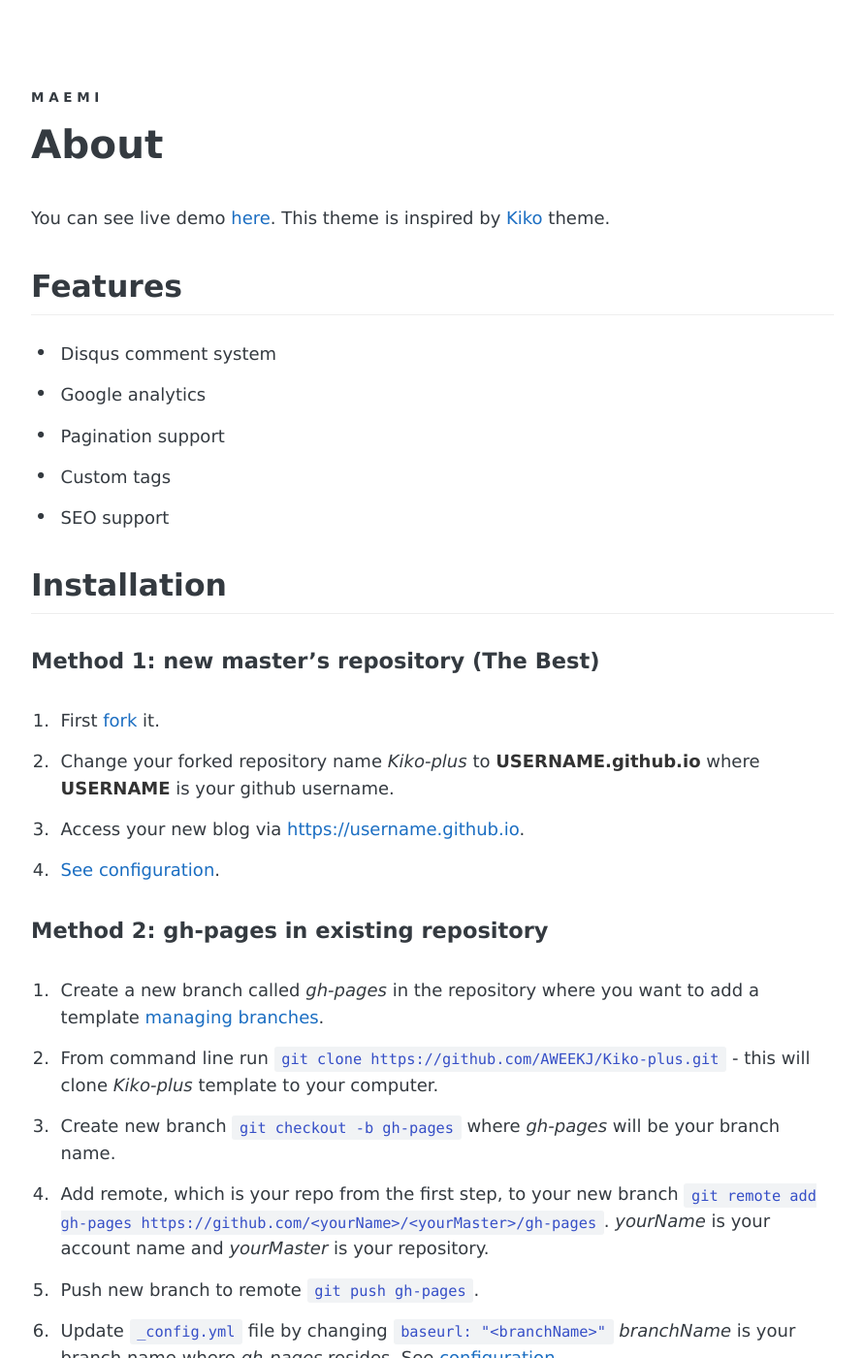
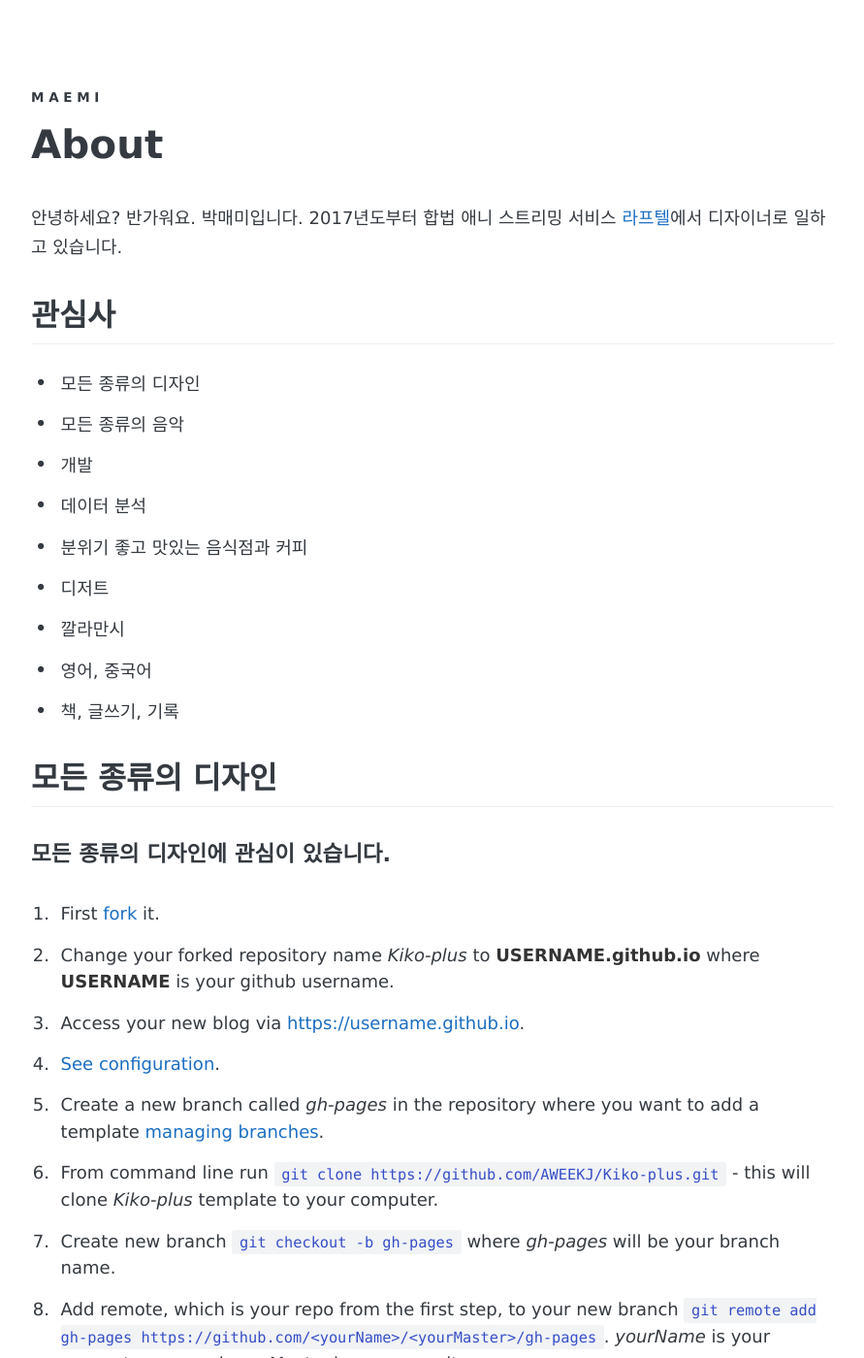
Before and after one commit to maeeemi/maeeemi.github.io, a Jekyll site: the page built from about.md, in a window 1280 px wide and 1400 px high. Shown: the whole window at 97% size, without its empty margins (194-1085 px from the left). Built offline with Jekyll 4.4.1, drawn with Linux system fonts in a browser that asks for light colours; some web fonts are replaced; some of the changed text lies outside the part shown.

Commit message:
Change About Test

```diff
--- a/about.md
+++ b/about.md
@@ -3,39 +3,37 @@
 permalink: /about/
 ---
 
-You can see live demo [here](https://aweekj.github.io/Kiko-plus). This theme is inspired by [Kiko](http://github.com/gfjaru/Kiko) theme.
-
-## Features
-
-- Disqus comment system
-- Google analytics
-- Pagination support
-- Custom tags
-- SEO support
+안녕하세요? 반가워요. 박매미입니다.
+2017년도부터 합법 애니 스트리밍 서비스 [라프텔](http://laftel.net)에서 디자이너로 일하고 있습니다.
 
 
-## Installation
+## 관심사
 
-#### Method 1: new master's repository (The Best)
+- 모든 종류의 디자인
+- 모든 종류의 음악
+- 개발
+- 데이터 분석
+- 분위기 좋고 맛있는 음식점과 커피
+- 디저트
+- 깔라만시
+- 영어, 중국어
+- 책, 글쓰기, 기록
+
+
+## 모든 종류의 디자인
+
+#### 모든 종류의 디자인에 관심이 있습니다.
 
 1. First [fork](https://github.com/AWEEKJ/Kiko-plus/fork) it.
 2. Change your forked repository name _Kiko-plus_ to __USERNAME.github.io__ where __USERNAME__ is your github username.
 3. Access your new blog via [https://username.github.io](https://username.github.io).
 4. [See configuration](#configuration).
-
-#### Method 2: gh-pages in existing repository
-
 1. Create a new branch called _gh-pages_ in the repository where you want to add a template [managing branches](https://help.github.com/articles/creating-and-deleting-branches-within-your-repository/).
 2. From command line run `git clone https://github.com/AWEEKJ/Kiko-plus.git` - this will clone _Kiko-plus_ template to your computer.
 3. Create new branch `git checkout -b gh-pages` where _gh-pages_ will be your branch name.
 4. Add remote, which is your repo from the first step, to your new branch `git remote add gh-pages https://github.com/<yourName>/<yourMaster>/gh-pages`. _yourName_ is your account name and _yourMaster_ is your repository.
 5. Push new branch to remote `git push gh-pages`.
 6. Update `_config.yml` file by changing `baseurl: "<branchName>"` _branchName_ is your branch name where _gh-pages_ resides. See [configuration](#configuration).
-
-#### Method 3: Run it locally
-
-1. Download [zip](https://github.com/AWEEKJ/Kiko-plus/archive/master.zip) or clone it `git clone https://github.com/AWEEKJ/Kiko-plus`.
-2. Go inside folder and run `jekyll serve` or `rake preview`. This will build a website which you can access [https://localhost:4000](https://localhost:4000). You need to have [Jekyll](https://jekyllrb.com/docs/installation/) installed to do this.
 
 
 ## Configuration
```
